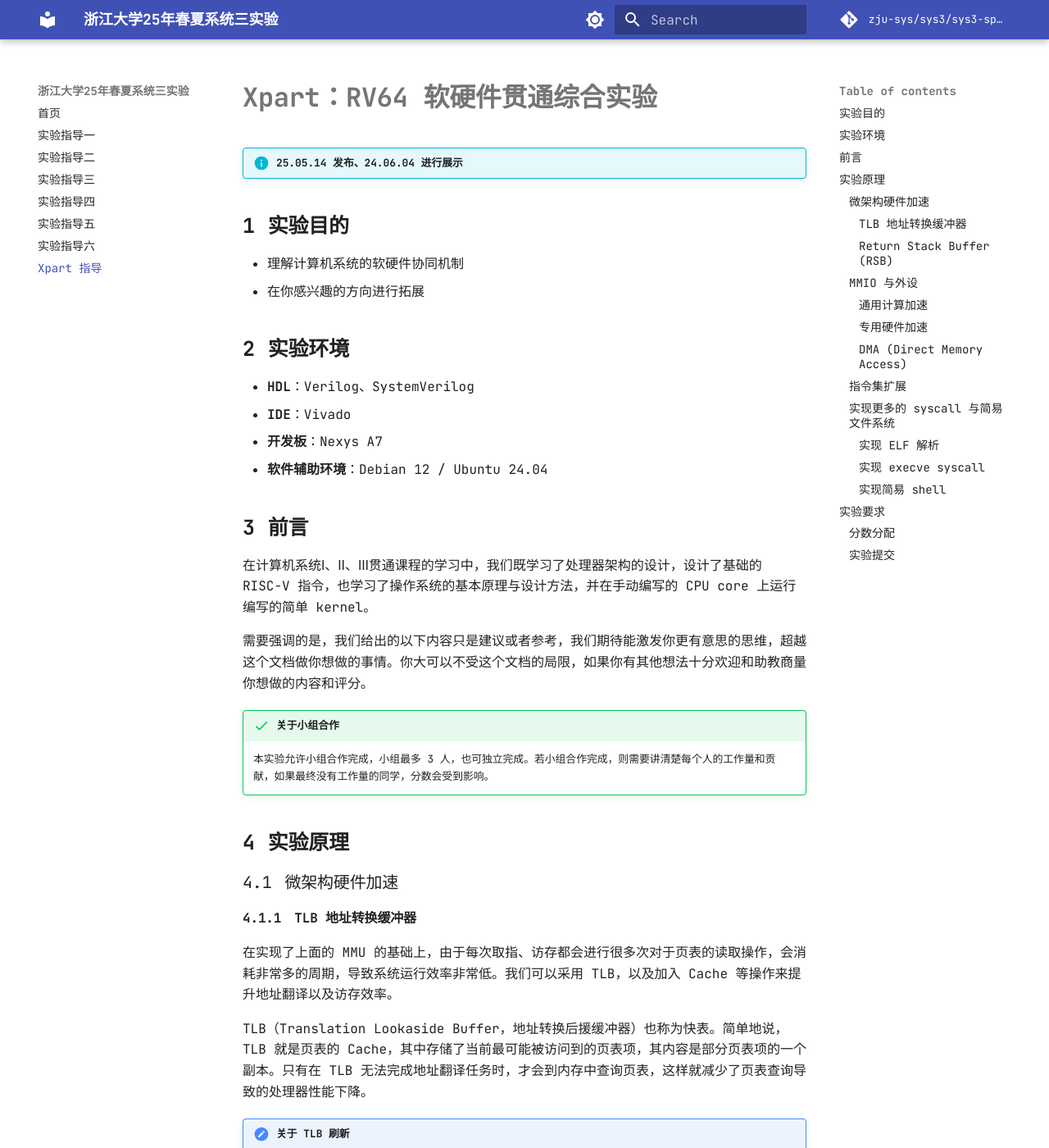
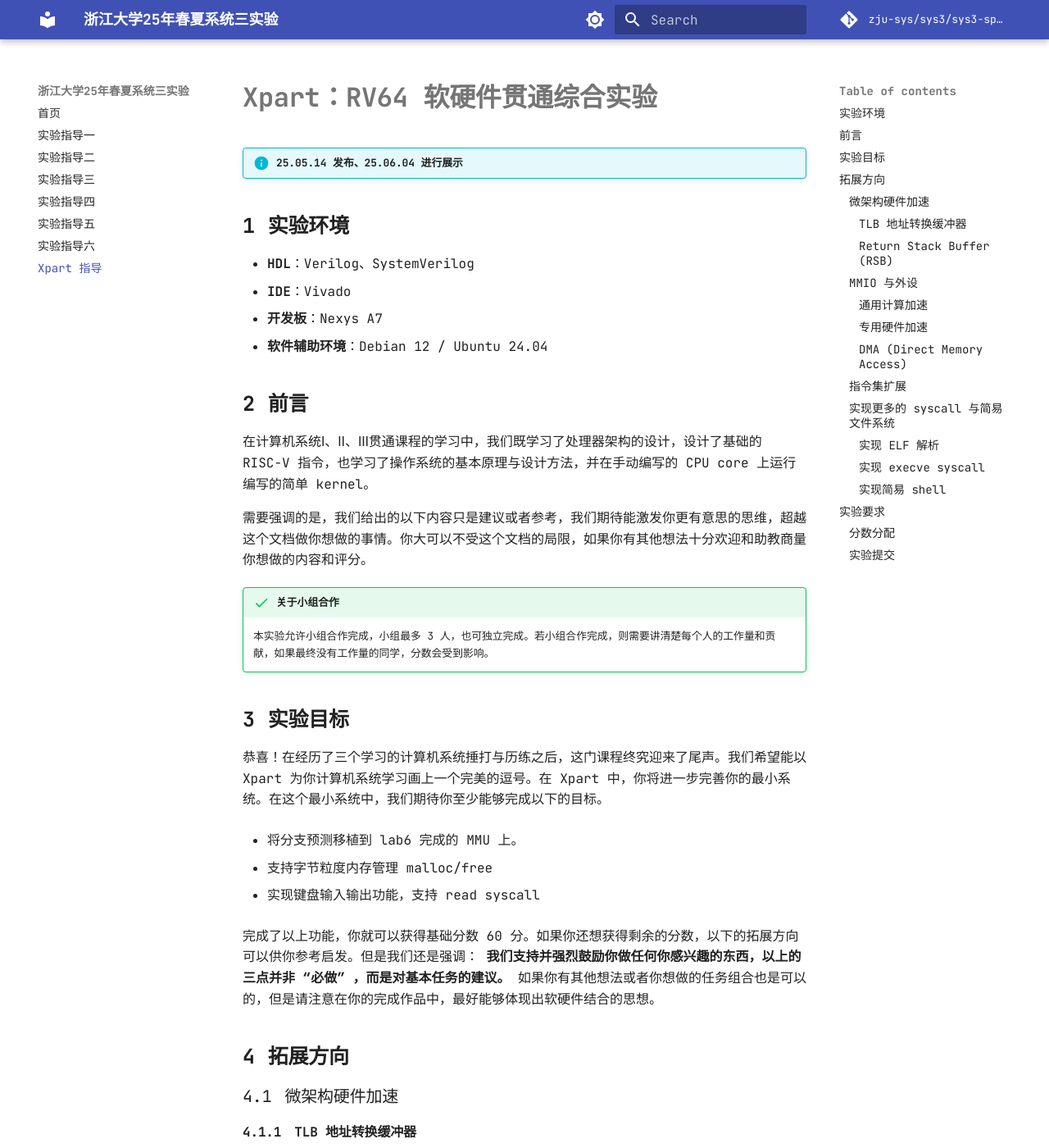
Before and after one commit to ZZC071212/computer_system, an MkDocs documentation site: the page built from docs/xpart.md, in a window 1280 px wide and 1400 px high. Shown: the whole window at 82% size. Built offline with MkDocs 1.6.1 and Material for MkDocs 9.7.7, drawn with Linux system fonts in a browser that asks for light colours; some web fonts are replaced; some of the changed text lies outside the part shown.

Commit message:
docs: xpart

```diff
--- a/docs/xpart.md
+++ b/docs/xpart.md
@@ -1,11 +1,6 @@
 # Xpart：RV64 软硬件贯通综合实验
 
-!!! info "25.05.14 发布、24.06.04 进行展示"
-
-## 实验目的
-
-- 理解计算机系统的软硬件协同机制
-- 在你感兴趣的方向进行拓展
+!!! info "25.05.14 发布、25.06.04 进行展示"
 
 ## 实验环境
 
@@ -24,8 +19,19 @@
 !!! success "关于小组合作"
     本实验允许小组合作完成，小组最多 3 人，也可独立完成。若小组合作完成，则需要讲清楚每个人的工作量和贡献，如果最终没有工作量的同学，分数会受到影响。
 
+## 实验目标
 
-## 实验原理
+恭喜！在经历了三个学习的计算机系统捶打与历练之后，这门课程终究迎来了尾声。我们希望能以 Xpart 为你计算机系统学习画上一个完美的逗号。在 Xpart 中，你将进一步完善你的最小系统。在这个最小系统中，我们期待你至少能够完成以下的目标。
+
+- 将分支预测移植到 lab6 完成的 MMU 上。
+
+- 支持字节粒度内存管理 malloc/free
+
+- 实现键盘输入输出功能，支持 read syscall
+
+完成了以上功能，你就可以获得基础分数 60 分。如果你还想获得剩余的分数，以下的拓展方向可以供你参考启发。但是我们还是强调： **我们支持并强烈鼓励你做任何你感兴趣的东西，以上的三点并非 “必做” ，而是对基本任务的建议。** 如果你有其他想法或者你想做的任务组合也是可以的，但是请注意在你的完成作品中，最好能够体现出软硬件结合的思想。
+
+## 拓展方向
 
 ### 微架构硬件加速
 
```
Also changed, not shown: other parts of docs/xpart.md (+3 -3 lines).
